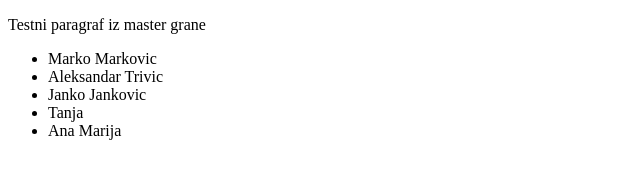
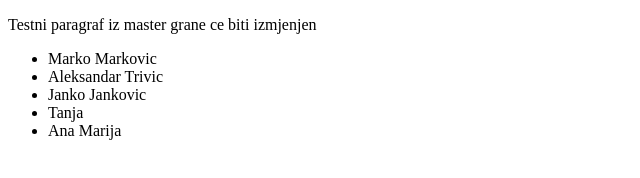
Before and after one commit to at-seavus/wep-app, a plain HTML site: page index.html in a window 1280 px wide. Shown: the whole page, without its empty margins (0-640 px from the left). Drawn offline with Linux system fonts and the light colour scheme.

```diff
--- a/index.html
+++ b/index.html
@@ -6,7 +6,7 @@
     <title>Ovo je naslov dokumenta iz master grane</title>
 </head>
 <body>
-    <p>Testni paragraf iz master grane</p>
+    <p>Testni paragraf iz master grane ce biti izmjenjen</p>
     <ul>
         <li>Marko Markovic</li>
         <li>Aleksandar Trivic</li>
```
